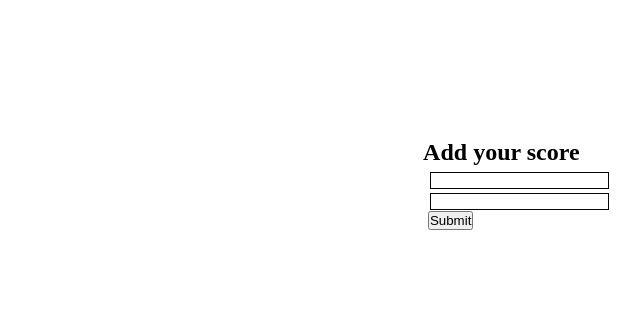
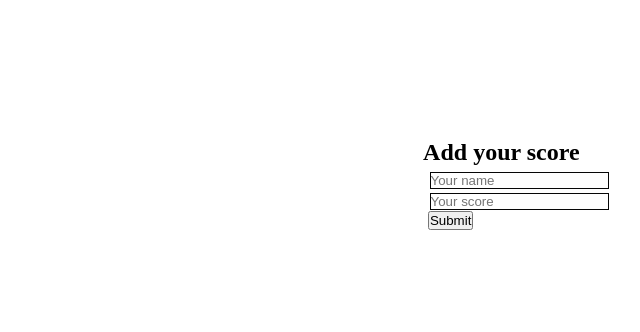
Before and after one commit to mrcbq/Leaderboard, a website built with webpack: page src/index.html in a window 1280 px wide. Shown: the full height of the page, 441-1081 px from the left. Built offline with nearby package versions, Linux system fonts and the light colour scheme.

Commit message:
Add placeholder to the inputs

```diff
--- a/src/index.html
+++ b/src/index.html
@@ -26,8 +26,8 @@
     <div>
       <h2>Add your score</h2>
       <form action="#">
-        <input type="text">
-        <input type="text">
+        <input type="text" placeholder="Your name">
+        <input type="text" placeholder="Your score">
         <button type="submit">Submit</button>
       </form>
     </div>
```
Also changed, not shown: dist/index.html.
